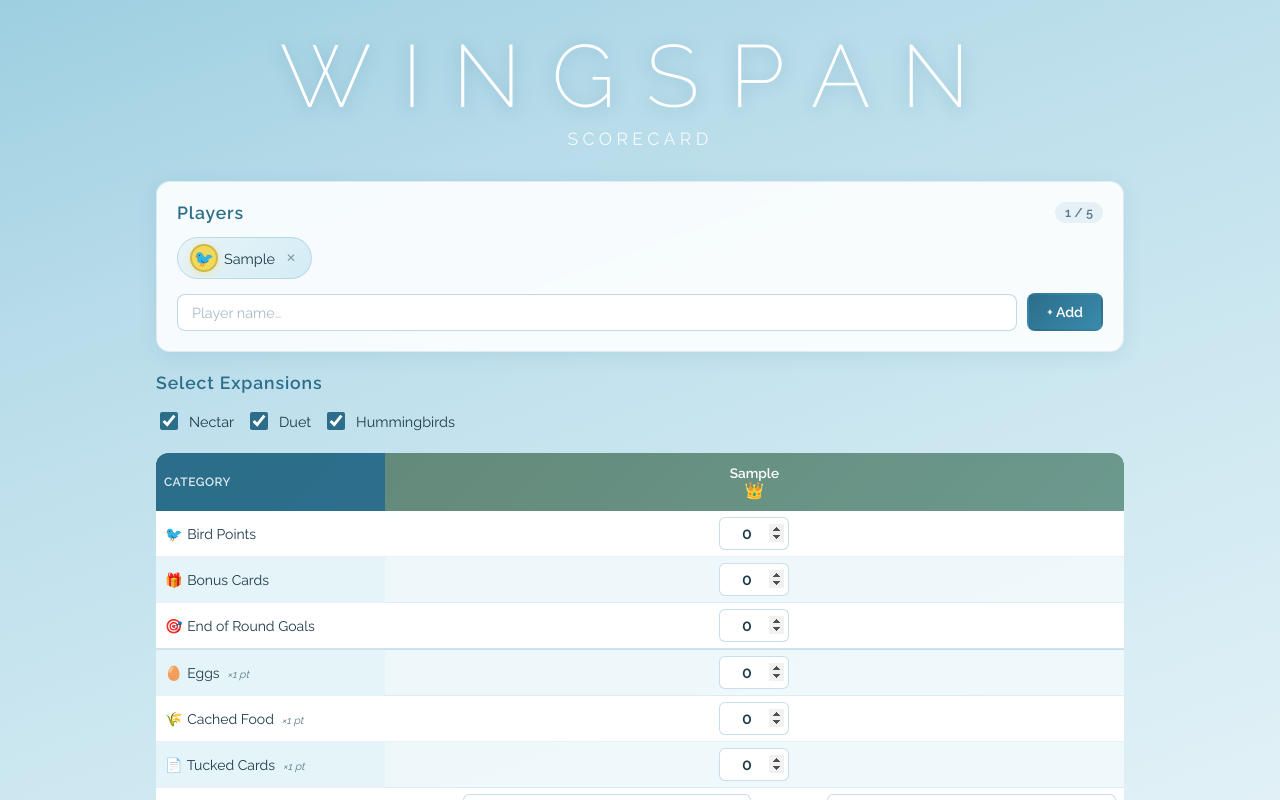
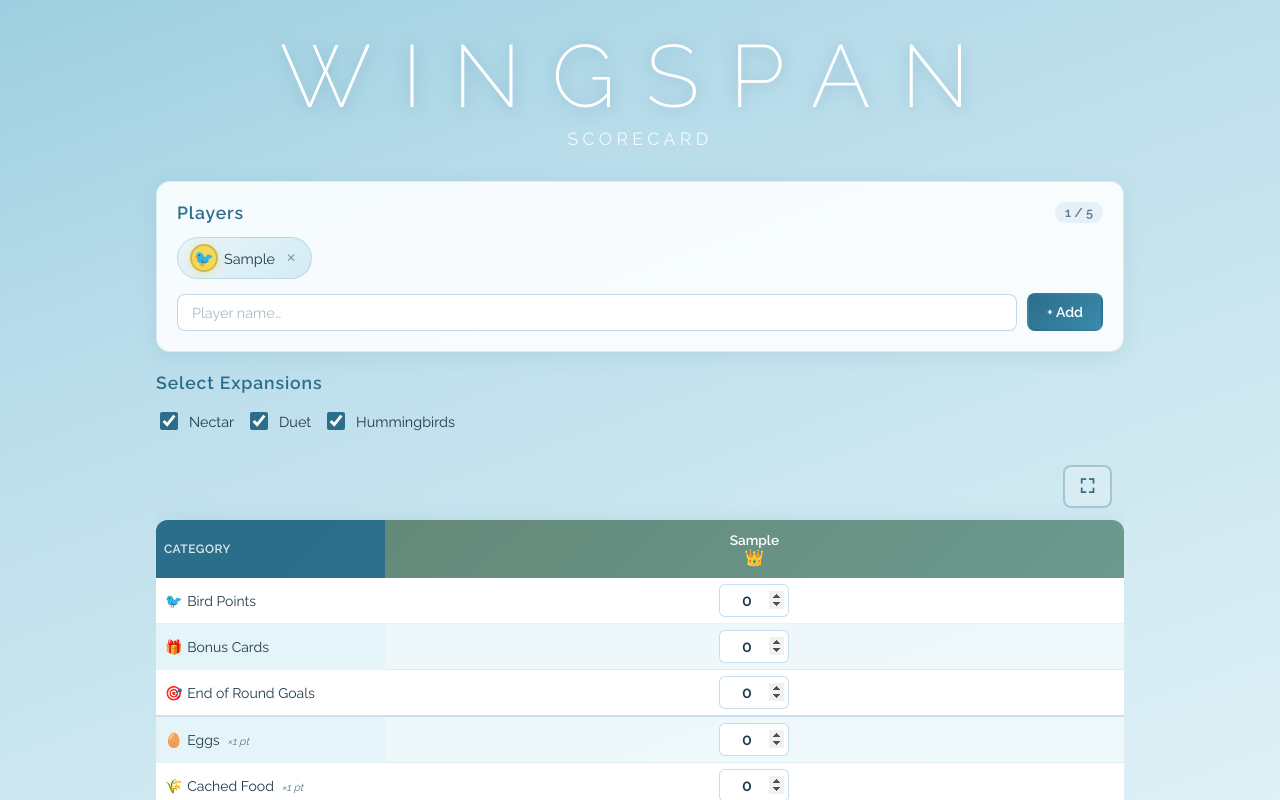
Before and after one commit to alexjames4/Wingspan-Scorecard, an Angular app: page / in a window 1280 px wide. Both pictures are taken after typing "Sample" into the empty fields and a click on the button "+ Add". Shown: the top 800 px of the page. Built offline with nearby package versions, Linux system fonts and the light colour scheme.

Commit message:
Implement fullscreen toggle feature for scorecard

```diff
--- a/src/app/app.html
+++ b/src/app/app.html
@@ -1,4 +1,4 @@
-<div class="app-bg">
+<div class="app-bg" [class.fullscreen]="isFullscreen()">
   <!-- Header -->
   <header class="app-header">
     <h1 class="brand-title">WINGSPAN</h1>
@@ -86,6 +86,21 @@
     <!-- Scorecard -->
     @if (hasPlayers()) {
       <section class="scorecard-section">
+        <div class="scorecard-header">
+          <button
+            type="button"
+            class="btn btn-fullscreen"
+            (click)="toggleFullscreen()"
+            [attr.aria-label]="isFullscreen() ? 'Exit fullscreen' : 'Enter fullscreen'"
+            [title]="isFullscreen() ? 'Exit fullscreen' : 'Enter fullscreen'"
+          >
+            @if (isFullscreen()) {
+              <span class="fullscreen-icon">⛶</span>
+            } @else {
+              <span class="fullscreen-icon">⛶</span>
+            }
+          </button>
+        </div>
         <app-scorecard />
       </section>
 
--- a/src/app/app.scss
+++ b/src/app/app.scss
@@ -371,3 +371,98 @@ $viewport-padding: 16px; // Horizontal buffer for viewport clipping prevention
   font-size: 0.75rem;
   color: rgba(255, 255, 255, 0.65);
 }
+
+/* ── Fullscreen Mode ─────────────────────────── */
+.app-bg.fullscreen {
+  .app-header,
+  .setup-panel,
+  .app-footer {
+    display: none;
+  }
+
+  .app-main {
+    max-width: 100%;
+    padding: 0;
+    margin: 0;
+  }
+
+  .scorecard-section {
+    width: 100%;
+    height: 100vh;
+    display: flex;
+    flex-direction: column;
+    border-radius: 0;
+    overflow: hidden;
+
+    .scorecard-header {
+      position: fixed;
+      top: 0;
+      left: 0;
+      right: 0;
+      z-index: 100;
+      background: linear-gradient(135deg, #2c6e8a 0%, #3a8aad 100%);
+      padding: 12px 16px;
+      display: flex;
+      justify-content: flex-end;
+    }
+
+    .table-wrap {
+      margin-top: 50px;
+      border-radius: 0;
+      box-shadow: none;
+      height: calc(100vh - 50px);
+      overflow-y: auto;
+    }
+  }
+}
+
+.scorecard-section {
+  position: relative;
+  transition: all 0.3s ease;
+
+  .scorecard-header {
+    display: flex;
+    justify-content: flex-end;
+    padding: 12px;
+    background: transparent;
+  }
+
+  .btn-fullscreen {
+    padding: 8px 16px;
+    background: rgba(255, 255, 255, 0.2);
+    color: #2c6e8a;
+    border: 2px solid rgba(44, 110, 138, 0.3);
+    border-radius: 8px;
+    cursor: pointer;
+    font-size: 1.2rem;
+    transition: all 0.2s ease;
+    display: flex;
+    align-items: center;
+    justify-content: center;
+
+    .fullscreen-icon {
+      display: inline-block;
+    }
+
+    &:hover {
+      background: rgba(44, 110, 138, 0.1);
+      border-color: rgba(44, 110, 138, 0.5);
+      transform: scale(1.05);
+    }
+
+    &:active {
+      transform: scale(0.98);
+    }
+  }
+}
+
+.app-bg.fullscreen .btn-fullscreen {
+  color: #fff;
+  background: rgba(255, 255, 255, 0.15);
+  border-color: rgba(255, 255, 255, 0.3);
+
+  &:hover {
+    background: rgba(255, 255, 255, 0.25);
+    border-color: rgba(255, 255, 255, 0.5);
+  }
+}
--- a/src/app/app.ts
+++ b/src/app/app.ts
@@ -1,4 +1,4 @@
-import { Component, inject, signal, computed } from '@angular/core';
+import { Component, inject, signal, computed, effect } from '@angular/core';
 import { FormsModule } from '@angular/forms';
 import { ScoreService } from './services/score.service';
 import { ScorecardComponent } from './scorecard/scorecard.component';
@@ -21,6 +21,13 @@ export class App {
   protected showResetConfirm = signal(false);
   protected showClearConfirm = signal(false);
   protected colorPickerPlayerId = signal<string | null>(null);
+  protected isFullscreen = signal(this.loadFullscreenPreference());
+
+  constructor() {
+    effect(() => {
+      this.saveFullscreenPreference(this.isFullscreen());
+    });
+  }
 
   protected addPlayer(): void {
     this.scoreService.addPlayer(this.newPlayerName());
@@ -56,4 +63,18 @@ export class App {
     event.stopPropagation();
     this.colorPickerPlayerId.set(this.colorPickerPlayerId() === playerId ? null : playerId);
   }
+
+  protected toggleFullscreen(): void {
+    this.isFullscreen.set(!this.isFullscreen());
+  }
+
+  private loadFullscreenPreference(): boolean {
+    if (typeof localStorage === 'undefined') return false;
+    return localStorage.getItem('wingspan_fullscreen') === 'true';
+  }
+
+  private saveFullscreenPreference(value: boolean): void {
+    if (typeof localStorage === 'undefined') return;
+    localStorage.setItem('wingspan_fullscreen', value ? 'true' : 'false');
+  }
 }
```
